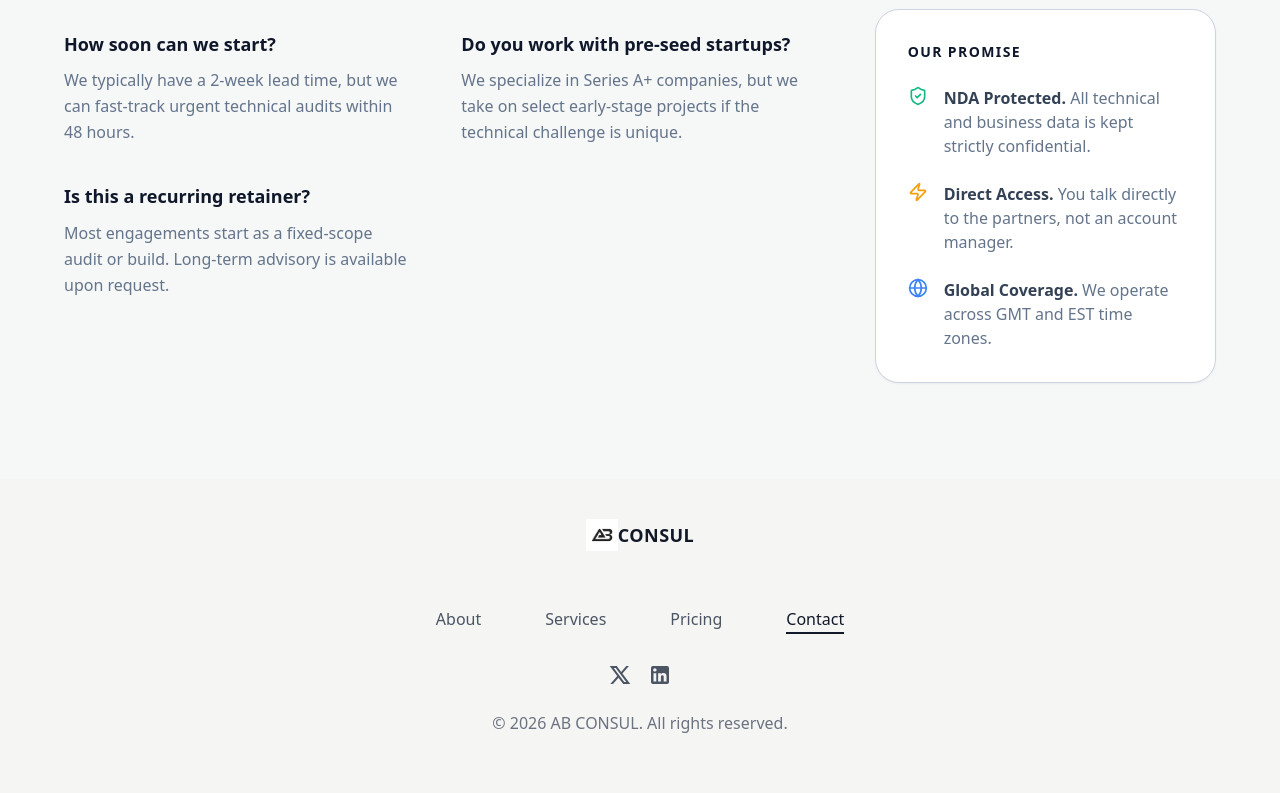
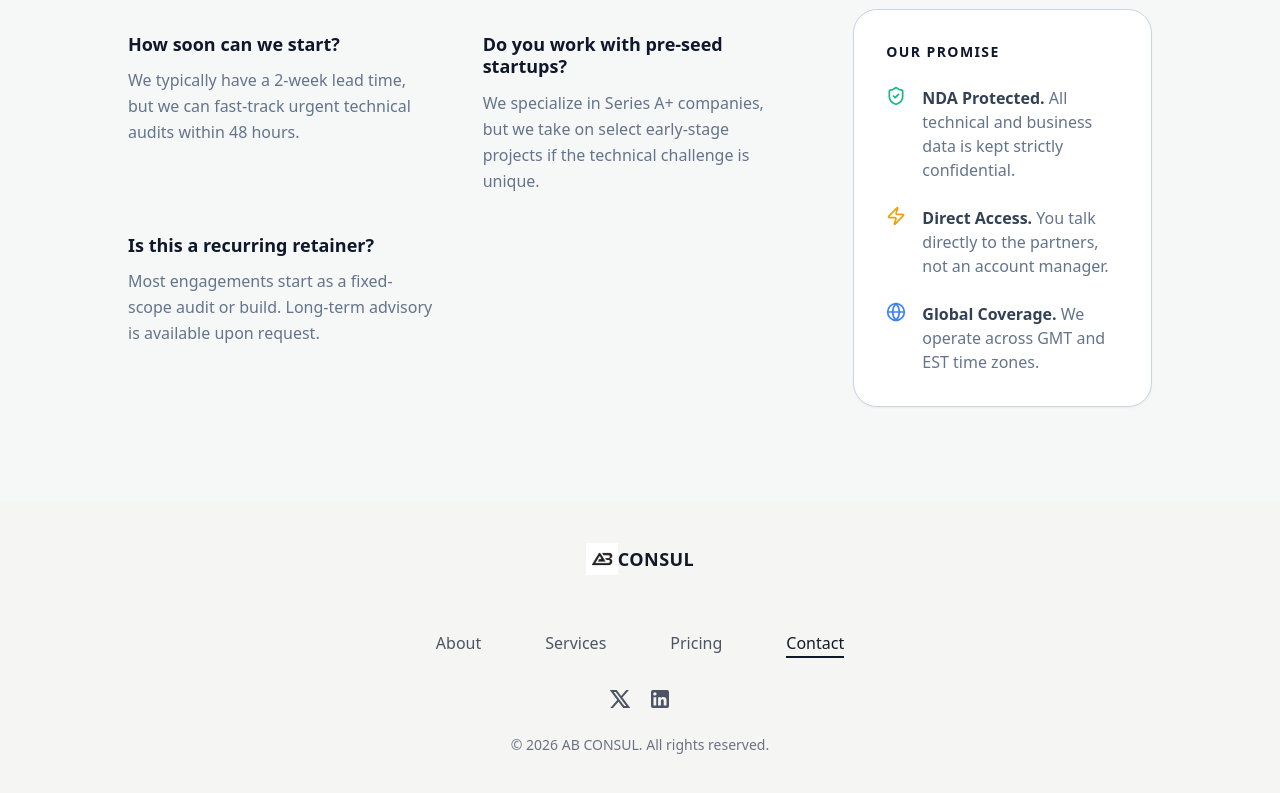
Before and after one commit to l-tting/ab-consul, a Next.js app in the folder my-app/: page /contact in a window 1280 px wide. Shown: the part 1279-2072 px from the top of the page. Built offline with nearby package versions, Linux system fonts and the light colour scheme.

Commit message:
faq section w-adjustments --v2.3.1

```diff
--- a/my-app/src/components/FAQContact.jsx
+++ b/my-app/src/components/FAQContact.jsx
@@ -18,7 +18,7 @@ export default function ContactTrust() {
 
   return (
     <section className="w-full py-8 pb-24 flex justify-center bg-slate-50/50 border-t border-slate-100">
-      <div className="w-[92%] max-w-6xl">
+      <div className="w-[92%] max-w-5xl">
         <div className="grid grid-cols-1 lg:grid-cols-3 gap-16">
 
           {/* FAQ Column */}
--- a/my-app/src/components/Footer.jsx
+++ b/my-app/src/components/Footer.jsx
@@ -82,7 +82,7 @@ function Footer() {
           ))}
         </div>
 
-        <p className="text-center text-md text-gray-500 dark:text-gray-500 mt-4">
+        <p className="text-center text-sm text-gray-500 dark:text-gray-500 mt-4">
           &copy; {new Date().getFullYear()} AB CONSUL. All rights reserved.
         </p>
       </div>
```
